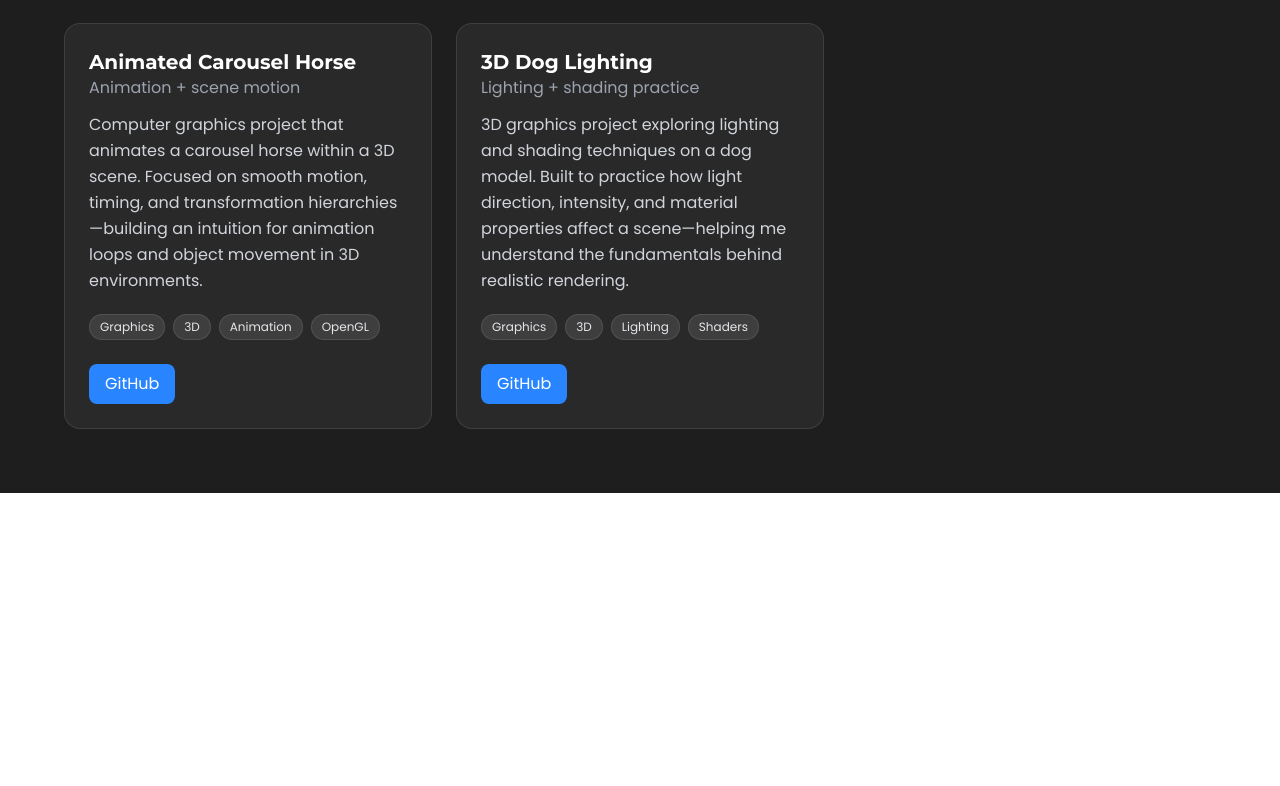
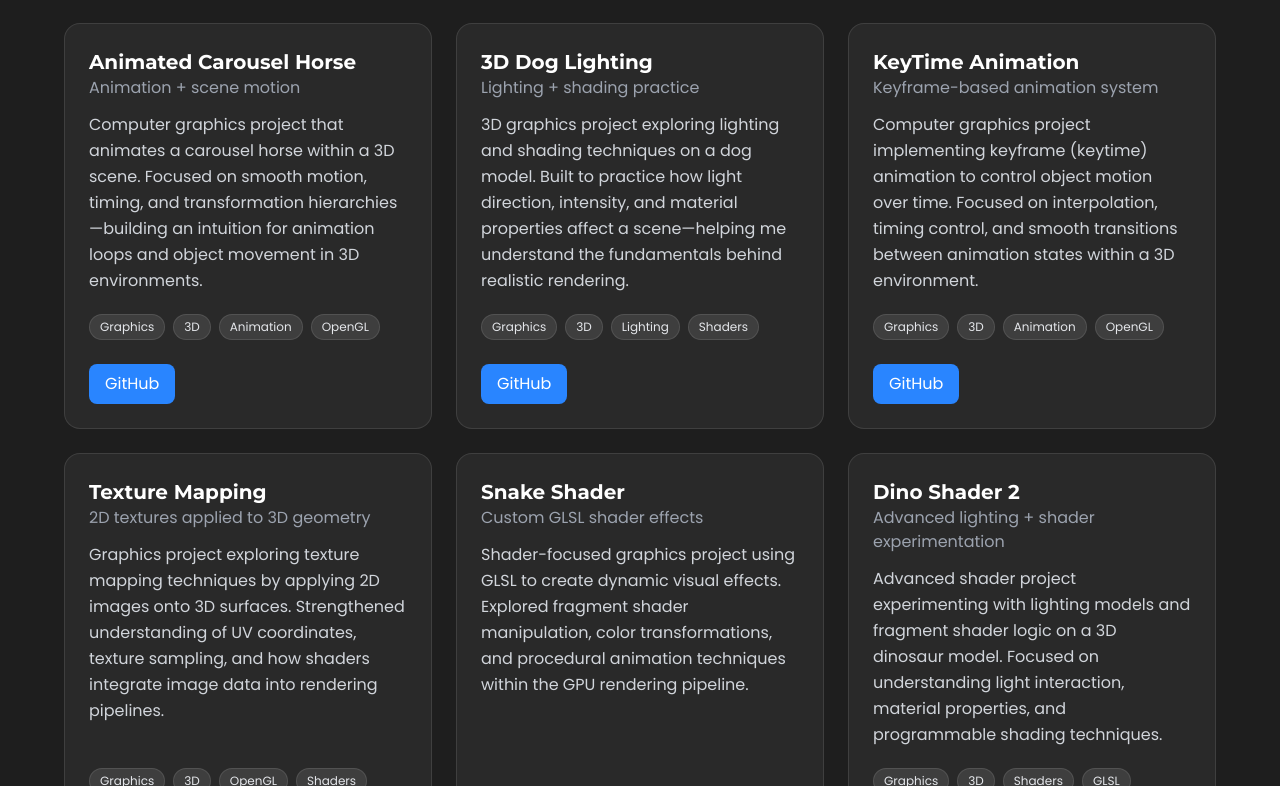
Before and after one commit to sabri414/sabri414.github.io, a React (Create React App) app: page /#/projects in a window 1280 px wide. Shown: the part 1154-1940 px from the top of the page. Before the commit the page ends 1647 px from the top, so only its background shows below. Built offline with nearby package versions, Linux system fonts and the light colour scheme.

Commit message:
added new projects to portfolio

```diff
--- a/src/pages/ProjectsPage.jsx
+++ b/src/pages/ProjectsPage.jsx
@@ -87,6 +87,50 @@ const PROJECTS = [
   tags: ["Graphics", "3D", "Lighting", "Shaders"],
   links: {
     github: "https://github.com/sabri414/3DDogLighting",
+    demo: ""
+  }
+},
+{
+  name: "KeyTime Animation",
+  tagline: "Keyframe-based animation system",
+  description:
+    "Computer graphics project implementing keyframe (keytime) animation to control object motion over time. Focused on interpolation, timing control, and smooth transitions between animation states within a 3D environment.",
+  tags: ["Graphics", "3D", "Animation", "OpenGL"],
+  links: {
+    github: "https://github.com/sabri414/KeyTimeAnimation",
+    demo: ""
+  }
+},
+{
+  name: "Texture Mapping",
+  tagline: "2D textures applied to 3D geometry",
+  description:
+    "Graphics project exploring texture mapping techniques by applying 2D images onto 3D surfaces. Strengthened understanding of UV coordinates, texture sampling, and how shaders integrate image data into rendering pipelines.",
+  tags: ["Graphics", "3D", "OpenGL", "Shaders", "Texture Mapping"],
+  links: {
+    github: "https://github.com/sabri414/TextureMapping",
+    demo: ""
+  }
+},
+{
+  name: "Snake Shader",
+  tagline: "Custom GLSL shader effects",
+  description:
+    "Shader-focused graphics project using GLSL to create dynamic visual effects. Explored fragment shader manipulation, color transformations, and procedural animation techniques within the GPU rendering pipeline.",
+  tags: ["Graphics", "Shaders", "GLSL", "OpenGL"],
+  links: {
+    github: "https://github.com/sabri414/SnakeShaders",
+    demo: ""
+  }
+},
+{
+  name: "Dino Shader 2",
+  tagline: "Advanced lighting + shader experimentation",
+  description:
+    "Advanced shader project experimenting with lighting models and fragment shader logic on a 3D dinosaur model. Focused on understanding light interaction, material properties, and programmable shading techniques.",
+  tags: ["Graphics", "3D", "Shaders", "GLSL", "Lighting"],
+  links: {
+    github: "https://github.com/sabri414/DinoShaders2",
     demo: ""
   }
 }
```
